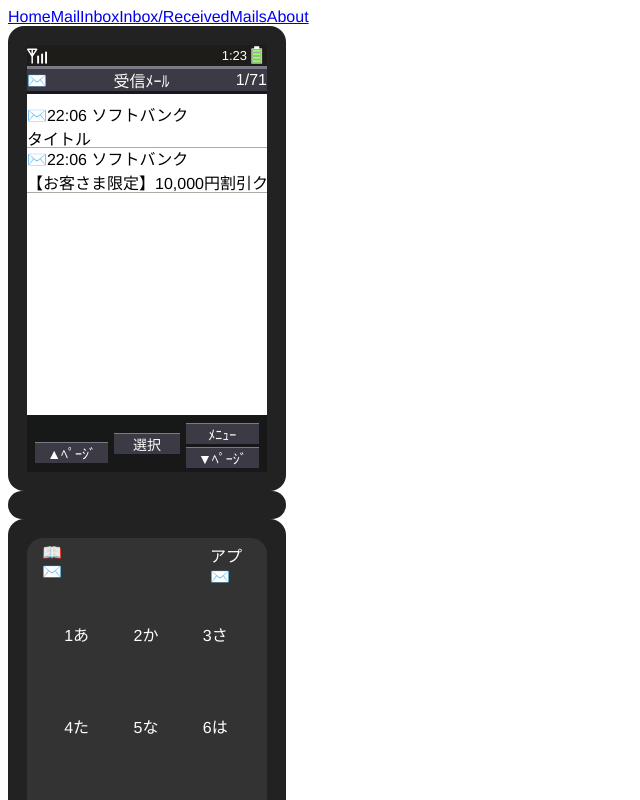
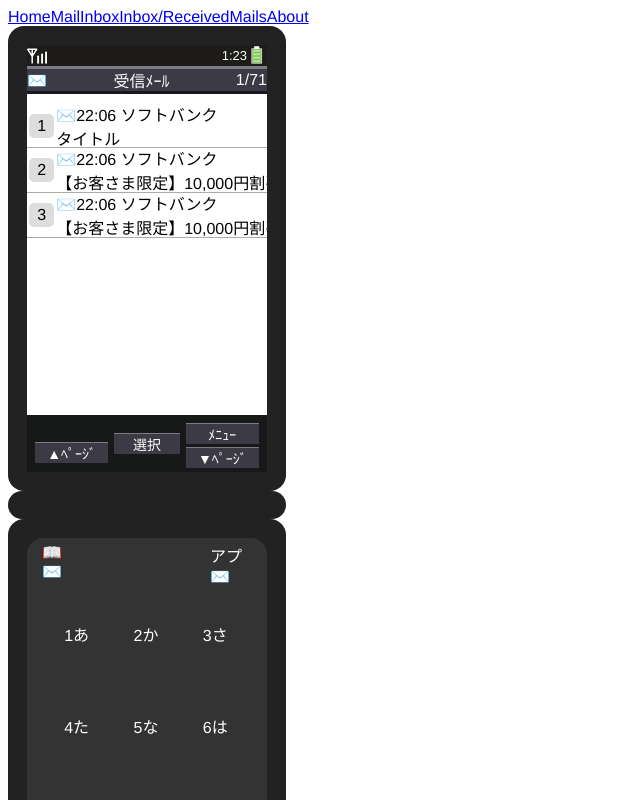
Before and after one commit to pteroid/heisei_chat_client, a Vue app: page /keitai/inbox/received in a window 1280 px wide. Shown: the top 800 px of the page, without its empty margins (0-640 px from the left). Built offline with nearby package versions, Linux system fonts and the light colour scheme.

Commit message:
受信メールリストに番号を追加

```diff
--- a/src/views/ReceivedMails.vue
+++ b/src/views/ReceivedMails.vue
@@ -14,8 +14,13 @@
     </div>
     <div class="main">
       <div class="item" v-for="message in messages" :key="message.id">
-        ✉️{{message.created_at | timeFilter}} {{message.from_user.name}}<br>
-        {{message.title}}
+        <div class="numbox">
+          {{message.id}}
+        </div>
+        <div class="message">
+          ✉️{{message.created_at | timeFilter}} {{message.from_user.name}}<br>
+          {{message.title}}
+        </div>
       </div>
       <!--
             <div class="item">
@@ -88,17 +93,28 @@
           content:
             "\nガラケーをご利用中のお客さま限定で、機種変更に使えるクーポンをプレゼント🎁\n\n【特別クーポン】\n機種代金が税込10,000円割引！\n\n有効期限：5月31日(金)まで\n\n対象機種など詳細はこちらをご確認ください。\nhttp://u.softbank.jp/CsR7dVt\n（アクセスには通信料がかかります）\n\nさらに【スマホスタート割】でガラケーから対象のスマホにすると機種代金が税込10,800円割引になります。※\n\n令和を新しいスマホで迎えよう!\nゴールデンウィークはソフトバンク取扱店へぜひお越しください\n\n\n※ 通話基本プランの2年契約／2年契約（フリープラン）またはハートフレンド割引に加入すること。学割放題との併用はできません。\n",
           created_at: "2019-04-27T22:06:25.936063"
+        },
+        {
+          id: 3,
+          from_user: {
+            id: 3,
+            email: "information@i.softban.jp",
+            name: "ソフトバンク"
+          },
+          title: "【お客さま限定】10,000円割引",
+          content:
+            "\nガラケーをご利用中のお客さま限定で、機種変更に使えるクーポンをプレゼント🎁\n\n【特別クーポン】\n機種代金が税込10,000円割引！\n\n有効期限：5月31日(金)まで\n\n対象機種など詳細はこちらをご確認ください。\nhttp://u.softbank.jp/CsR7dVt\n（アクセスには通信料がかかります）\n\nさらに【スマホスタート割】でガラケーから対象のスマホにすると機種代金が税込10,800円割引になります。※\n\n令和を新しいスマホで迎えよう!\nゴールデンウィークはソフトバンク取扱店へぜひお越しください\n\n\n※ 通話基本プランの2年契約／2年契約（フリープラン）またはハートフレンド割引に加入すること。学割放題との併用はできません。\n",
+          created_at: "2019-04-27T22:06:25.936063"
         }
       ]
     };
   },
-  methods: {
-  },
+  methods: {},
   filters: {
-    timeFilter: function (value){
-      if(!value) return ''
-      value = new Date(value)
-      return value.getHours() + ':' + ('00'+value.getMinutes()).slice(-2);
+    timeFilter: function(value) {
+      if (!value) return "";
+      value = new Date(value);
+      return value.getHours() + ":" + ("00" + value.getMinutes()).slice(-2);
     }
   }
 };
@@ -164,7 +180,6 @@
   border-bottom: solid 0.1px rgb(172, 172, 165);
   overflow: hidden;
   white-space: nowrap;
-
   /*    text-overflow: "-";*/
 }
 
@@ -225,4 +240,17 @@
   text-align: center;
   width: 100%;
 }
+.main .item .numbox {
+  width: 8%;
+  margin: 2px;
+  padding: 3px;
+  border-radius: 20%;
+  background-color: #ddd;
+  text-align: center;
+  color: black;
+}
+.main .item .message {
+  flex: 1;
+  overflow: hidden;
+}
 </style>
```
